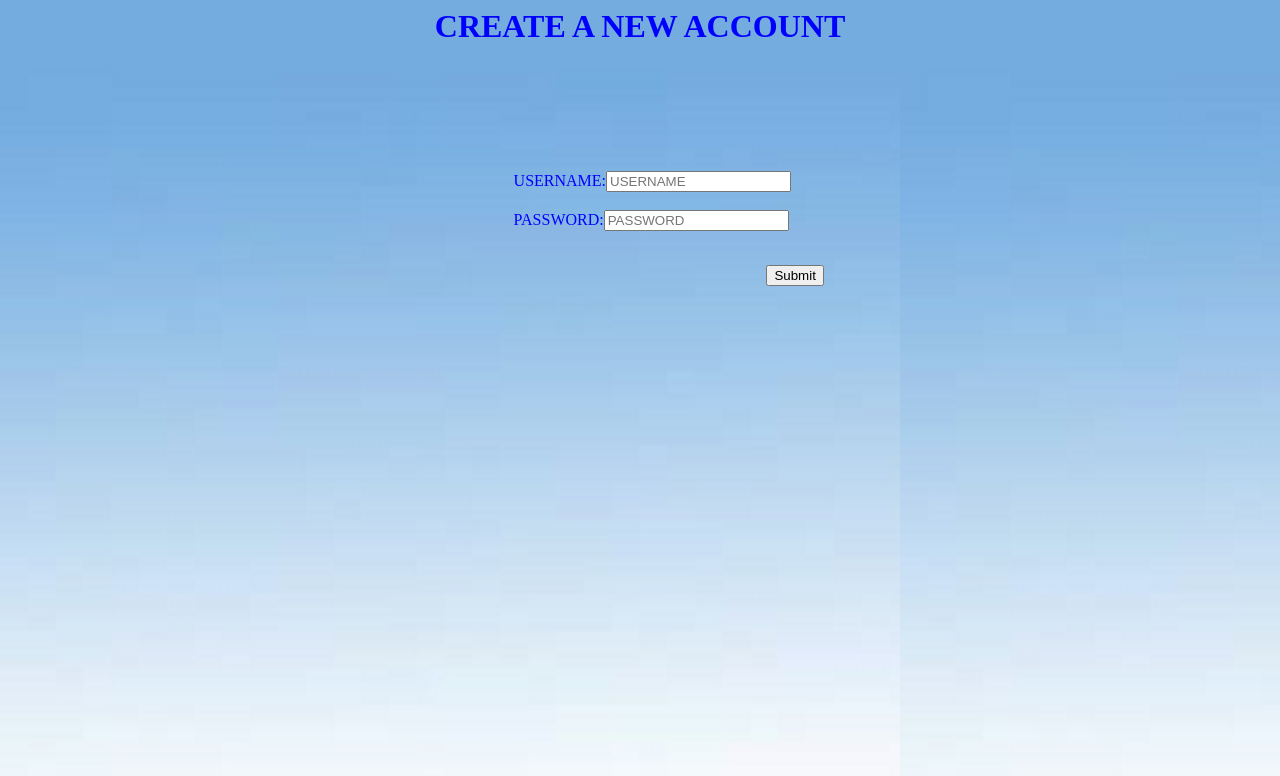
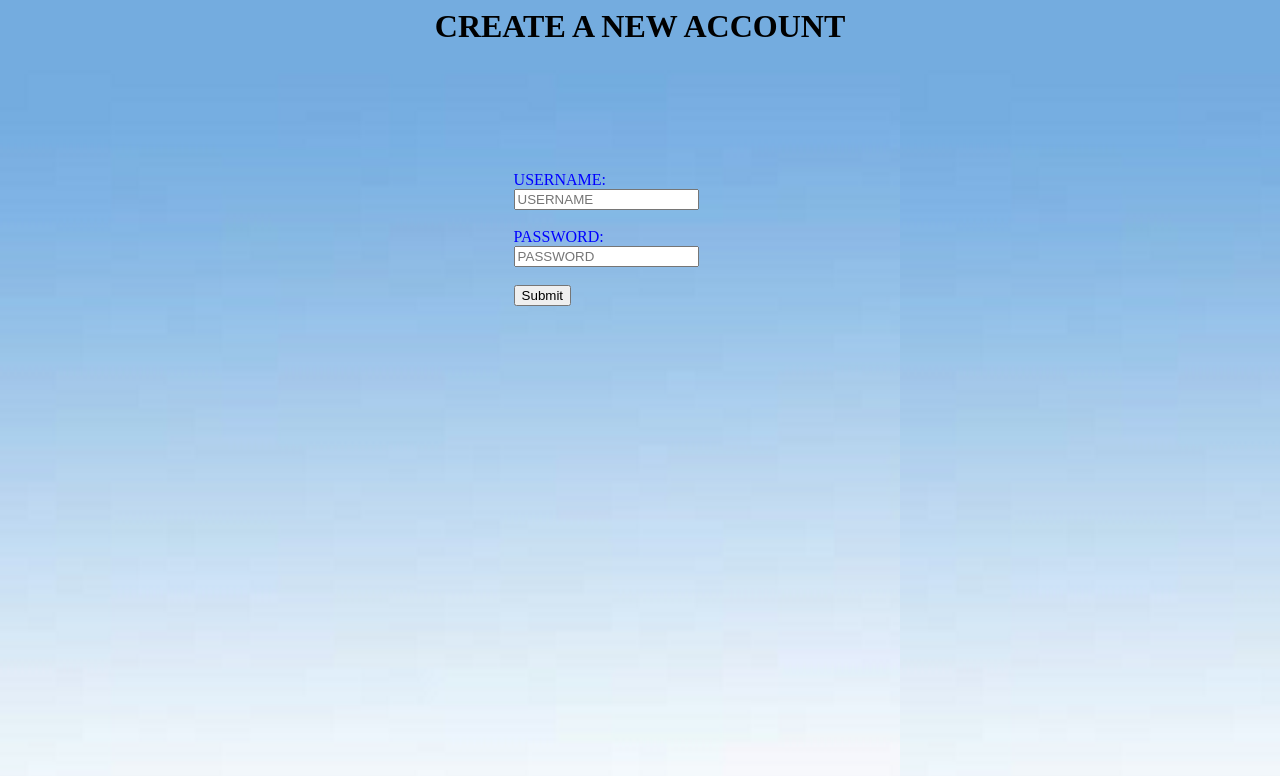
Before and after one commit to SIMRAN1/Netwwork-Monitoring-Tool, a plain HTML site: page signup.html in a window 1280 px wide. Drawn offline with Linux system fonts and the light colour scheme.

Commit message:
css modified

```diff
--- a/second.css
+++ b/second.css
@@ -4,18 +4,14 @@ body
 }
 h1
 {text-align:center;
-color:blue;
+color:black;
 }
 .form
 {position:relative;
 margin-left: 40%;
   margin-top:10%;
-  width:30%;
-  color:blue;
-}
-.button
-{position:relative;
-margin-left: 60%;
-  width:20%;
+  width:15%;
+ color:blue;
+
 
 }
--- a/signup.html
+++ b/signup.html
@@ -12,14 +12,15 @@ signup
 
 USERNAME:<input type='text' name='email' placeholder="USERNAME" required><br><br>
 PASSWORD:<input type='password' name='password' placeholder="PASSWORD" required><br><br>
-</div>
-<div class="button">
+
+
 
 <input type='button' value='Submit'>
 
-</div>
+
 
 </form>
+</div>
 
 </body>
 
```
